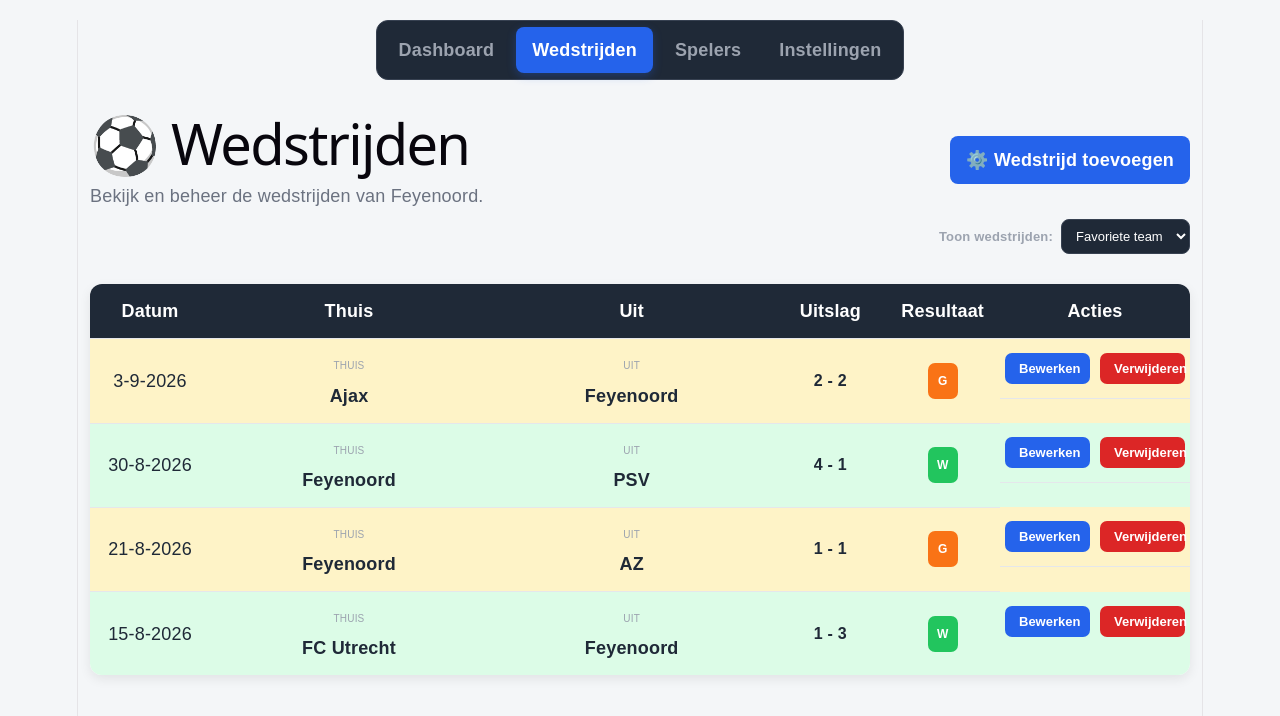
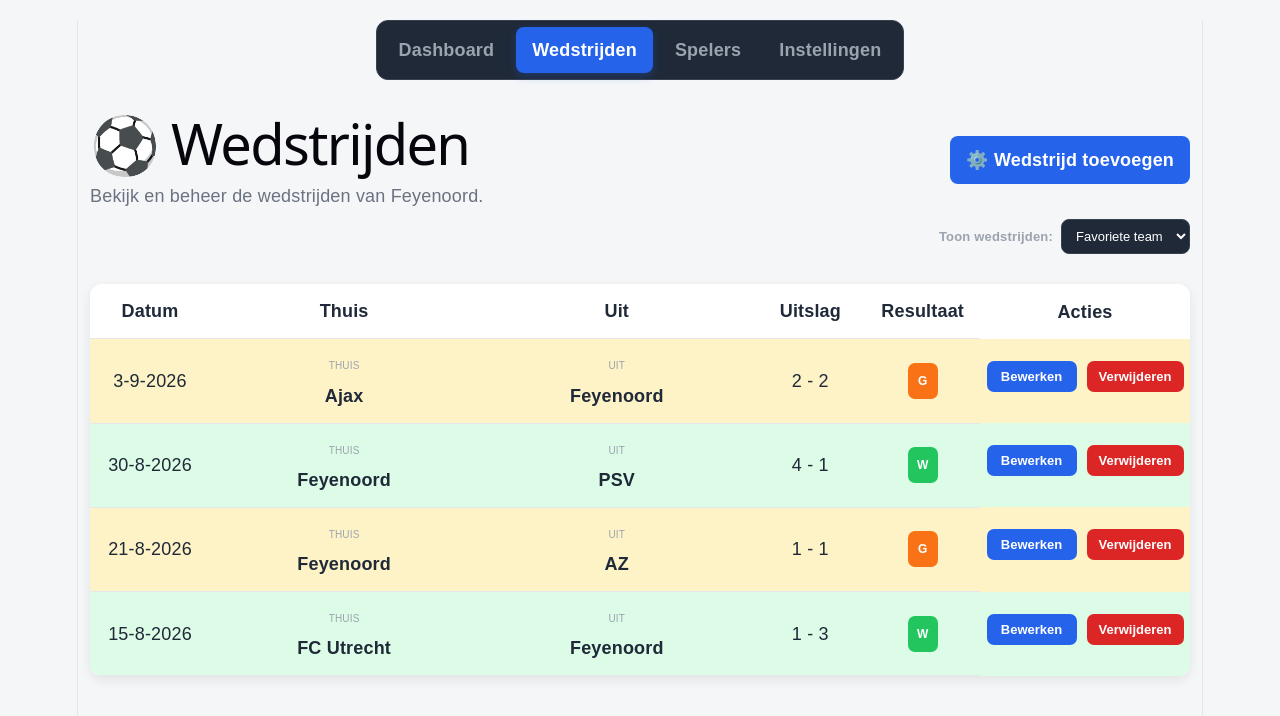
Before and after one commit to Ryan050409/simpel-design, a React (Vite) app: page /wedstrijden in a window 1280 px wide. Shown: the top 716 px of the page. Built offline with nearby package versions, Linux system fonts and the light colour scheme.

Commit message:
wedstrijdpagina visueel bijna af

```diff
--- a/src/App.css
+++ b/src/App.css
@@ -985,25 +985,14 @@
 
 .matches-table th:last-child,
 .matches-table td:last-child {
-  width: 190px;
-}
-
-.matches-table th {
-  background: #1f2937;
-  color: white;
-  font-weight: 600;
-}
-
-.matches-table td {
-  color: #1f2937;
-}
-.matches-table td:nth-child(4) {
-  font-size: 16px;
-  font-weight: 700;
-  white-space: nowrap;
-}
-.matches-table tbody tr:last-child td {
+  width: 210px;
   border-bottom: none;
+}
+
+.matches-table td:last-child {
+  padding: 14px 16px;
+  border-bottom: none;
+  vertical-align: middle;
 }
 
 .matches-table .match-actions {
@@ -1012,12 +1001,13 @@
   justify-content: center;
   gap: 10px;
   width: 100%;
-  margin-top: 0;
-}
-
+  margin: 8px 0 0;
+}
 .matches-table .match-actions button {
-  padding: 8px 14px;
-  min-width: 85px;
+  flex: 0 0 auto;
+  min-width: 90px;
+  margin: 0;
+  padding: 8px 12px;
   border-radius: 7px;
   font-size: 13px;
   font-weight: 600;
```
